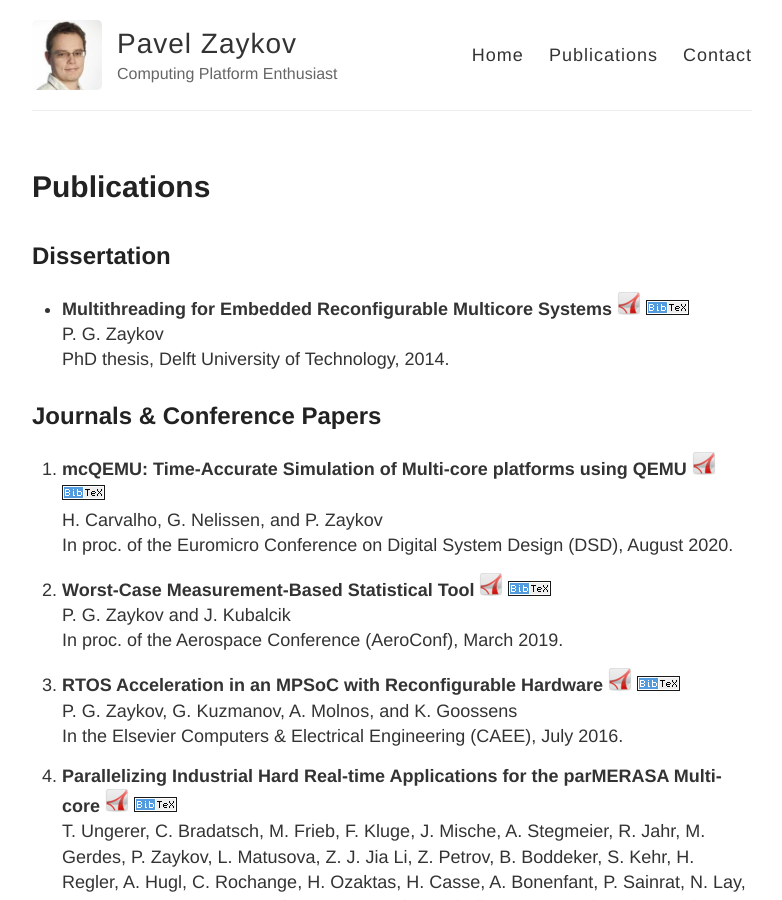
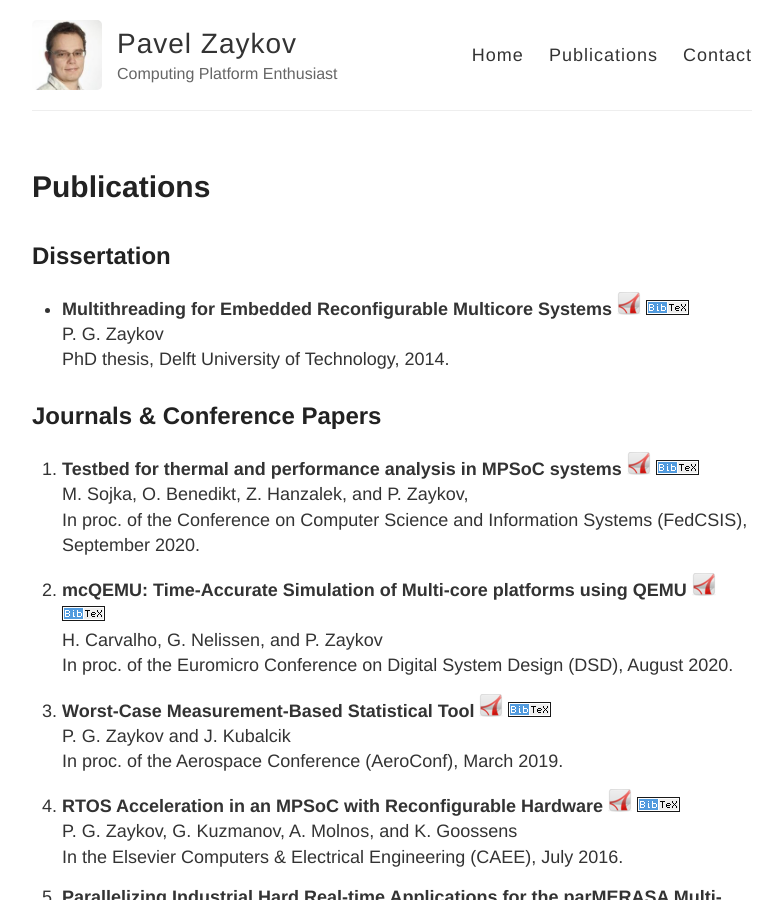
Before and after one commit to zaykov/web-page, a Jekyll site: the page built from publications.md, in a window 1280 px wide and 900 px high. Shown: the whole window, without its empty margins (248-1030 px from the left). Built offline with Jekyll 4.4.1, drawn with Linux system fonts in a browser that asks for light colours; comment, search, counter and statistics services are not loaded.

Commit message:
Updated fedcsis publication

```diff
--- a/publications.md
+++ b/publications.md
@@ -12,6 +12,14 @@ P. G. Zaykov<br>
 PhD thesis, Delft University of Technology, 2014.
 
 ## Journals & Conference Papers
+1. **Testbed for thermal and performance analysis in MPSoC systems**
+<a href="" target="_blank"><img src="{{ site.url }}/images/pdf.png"></a>
+<a href="{{ site.url }}/publications/bib/zaykov-2020-fedcsis.bib" target="_blank"><img src="{{ site.url }}/images/bibtex.png"></a>
+<br>
+M. Sojka, O. Benedikt, Z. Hanzalek, and P. Zaykov, <br>
+In proc. of the Conference on Computer Science and Information Systems (FedCSIS), September 2020.
+
+
 1. **mcQEMU: Time-Accurate Simulation of Multi-core platforms using QEMU**
 <a href="" target="_blank"><img src="{{ site.url }}/images/pdf.png"></a>
 <a href="{{ site.url }}/publications/bib/zaykov-2020-dsd-mcqemu.bib" target="_blank"><img src="{{ site.url }}/images/bibtex.png"></a>
```
Also changed, not shown: publications/bib/zaykov-2020-fedcsis.bib (added, +11 -0 lines).
